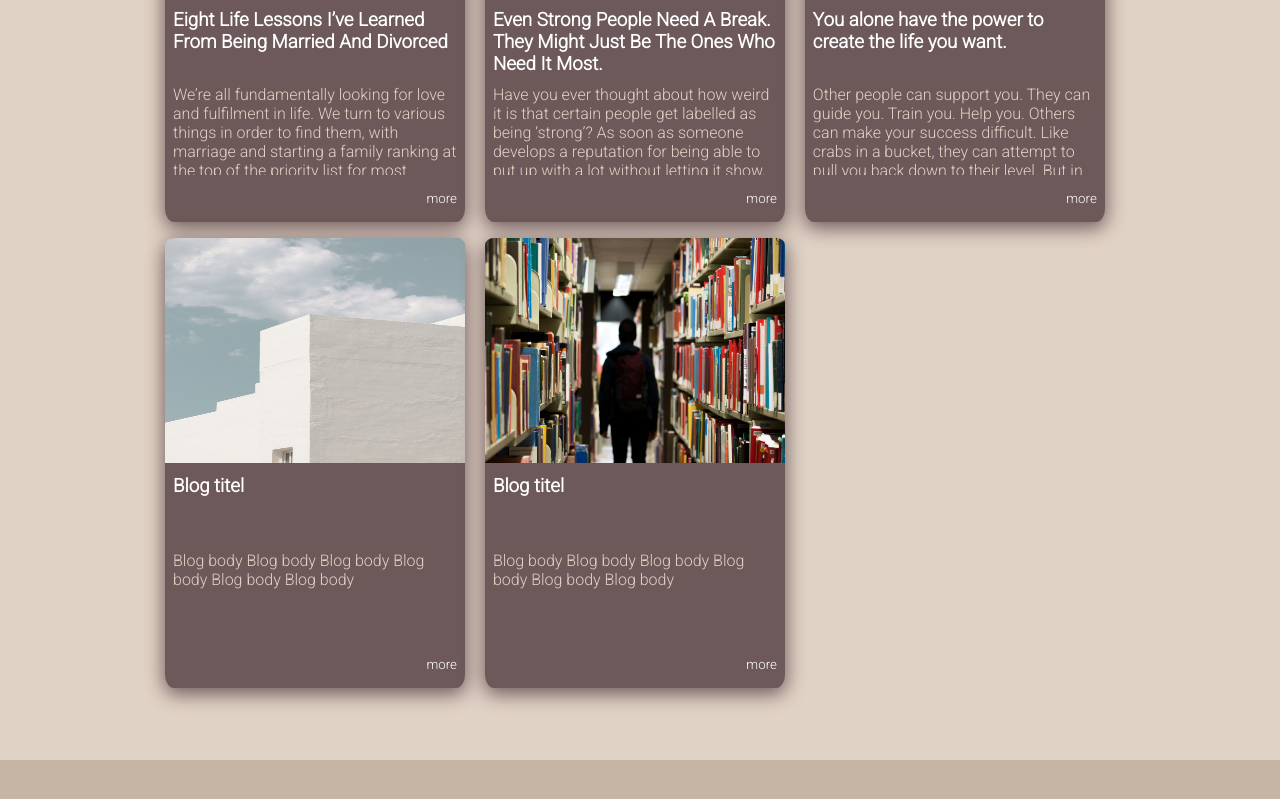
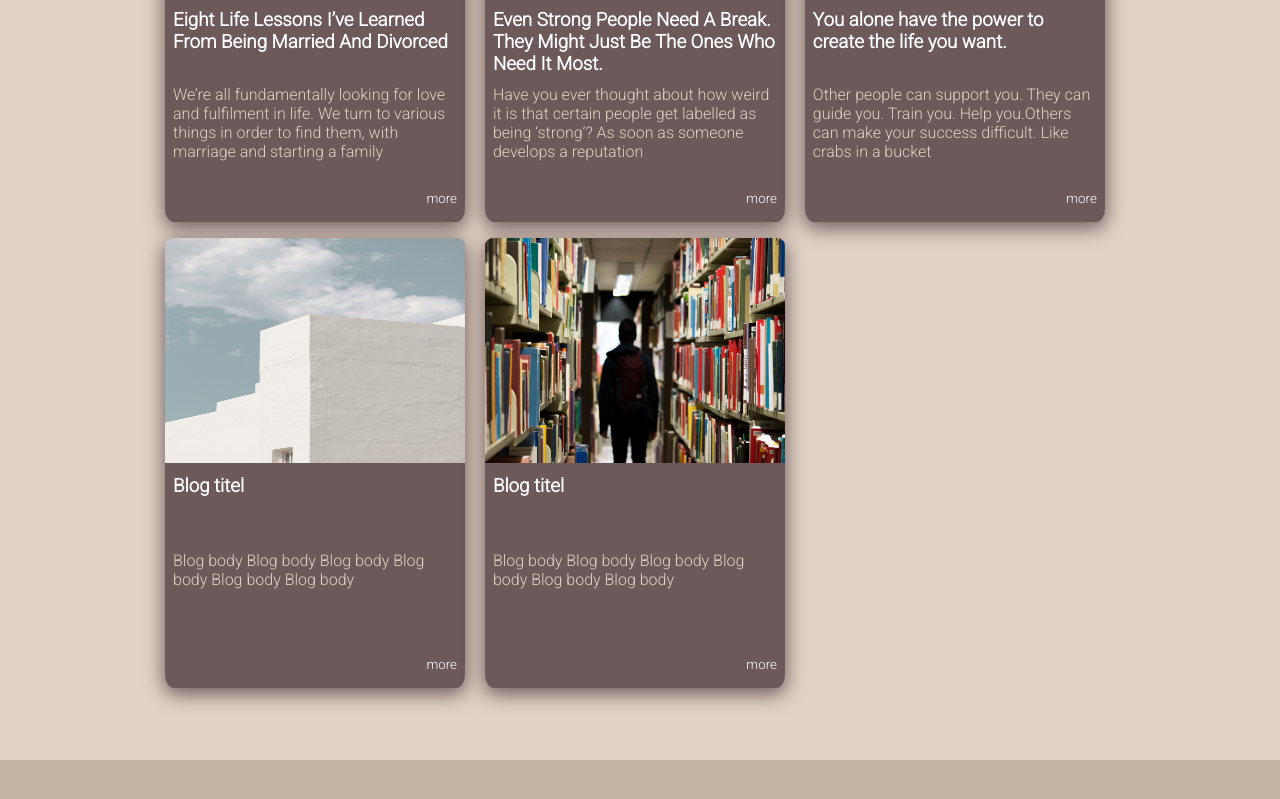
Before and after one commit to ali-masaaf/lifeforrest, a plain HTML site: page index.html in a window 1280 px wide. Shown: the part 1252-2051 px from the top of the page. Drawn offline with Linux system fonts and the light colour scheme.

Commit message:
edit blogs text

```diff
--- a/index.html
+++ b/index.html
@@ -41,35 +41,31 @@
                 <div class="blog">
                     <img class="blog__image" src=".\img\Eight-Life-Lessons-I’ve-Learned-From-Being-Married-And-Divorced.jpg" alt="">
                     <h3 class="blog__titel" >Eight Life Lessons I’ve Learned From Being Married And Divorced</h3>
-                    <p class="blog__content">We’re all fundamentally looking for love and fulfilment in life. We turn to various things in order to find them, with marriage and starting a family ranking at the top of the priority list for most people. But what I’ve come to learn the hard way is that love and fulfilment come from ourselves, first and foremost </p>                    </p>
+                    <p class="blog__content">We’re all fundamentally looking for love and fulfilment in life. We turn to various things in order to find them, with marriage and starting a family</p>                    </p>
                     <small><a class="blog__link" href="">more</a></small>
                 </div>
                 <div class="blog">
                     <img class="blog__image" src=".\img\Even Strong People Need A Break. They Might Just Be The Ones Who Need It Most..jpg" alt="">
                     <h3 class="blog__titel" >Even Strong People Need A Break. They Might Just Be The Ones Who Need It Most.</h3>
-                    <p class="blog__content">Have you ever thought about how weird it is that certain people get labelled as being ‘strong’? As soon as someone develops a reputation for being able to put up with a lot without letting it show,</p>                    </p>
+                    <p class="blog__content">Have you ever thought about how weird it is that certain people get labelled as being ‘strong’? As soon as someone develops a reputation</p>
                     <small><a class="blog__link" href="">more</a></small>
                 </div>
                 <div class="blog">
                     <img class="blog__image" src=".\img\night_sky.jpg" alt="">
                     <h3 class="blog__titel" >You alone have the power to create the life you want.</h3>
-                    <p class="blog__content">Other people can support you. They can guide you. Train you. Help you.
-
-                        Others can make your success difficult. Like crabs in a bucket, they can attempt to pull you back down to their level.
-
-                        But in the end, it is your decision, and your responsibility, as to the direction which your life will take. And it is 100% up to you to make it happen.</p>                    </p>
+                    <p class="blog__content">Other people can support you. They can guide you. Train you. Help you.Others can make your success difficult. Like crabs in a bucket<p>
                     <small><a class="blog__link" href="">more</a></small>
                 </div>
                 <div class="blog">
                     <img class="blog__image" src=".\img\holiday.jpg" alt="">
                     <h3 class="blog__titel" >Blog titel</h3>
-                    <p class="blog__content">Blog body Blog body Blog body Blog body Blog body Blog body </p>                    </p>
+                    <p class="blog__content">Blog body Blog body Blog body Blog body Blog body Blog body </p>
                     <small><a class="blog__link" href="">more</a></small>
                 </div>
                 <div class="blog">
                     <img class="blog__image" src=".\img\school.jpg" alt="">
                     <h3 class="blog__titel" >Blog titel</h3>
-                    <p class="blog__content">Blog body Blog body Blog body Blog body Blog body Blog body </p>                    </p>
+                    <p class="blog__content">Blog body Blog body Blog body Blog body Blog body Blog body </p>
                     <small><a class="blog__link" href="">more</a></small>
                 </div>
         </div>
```
